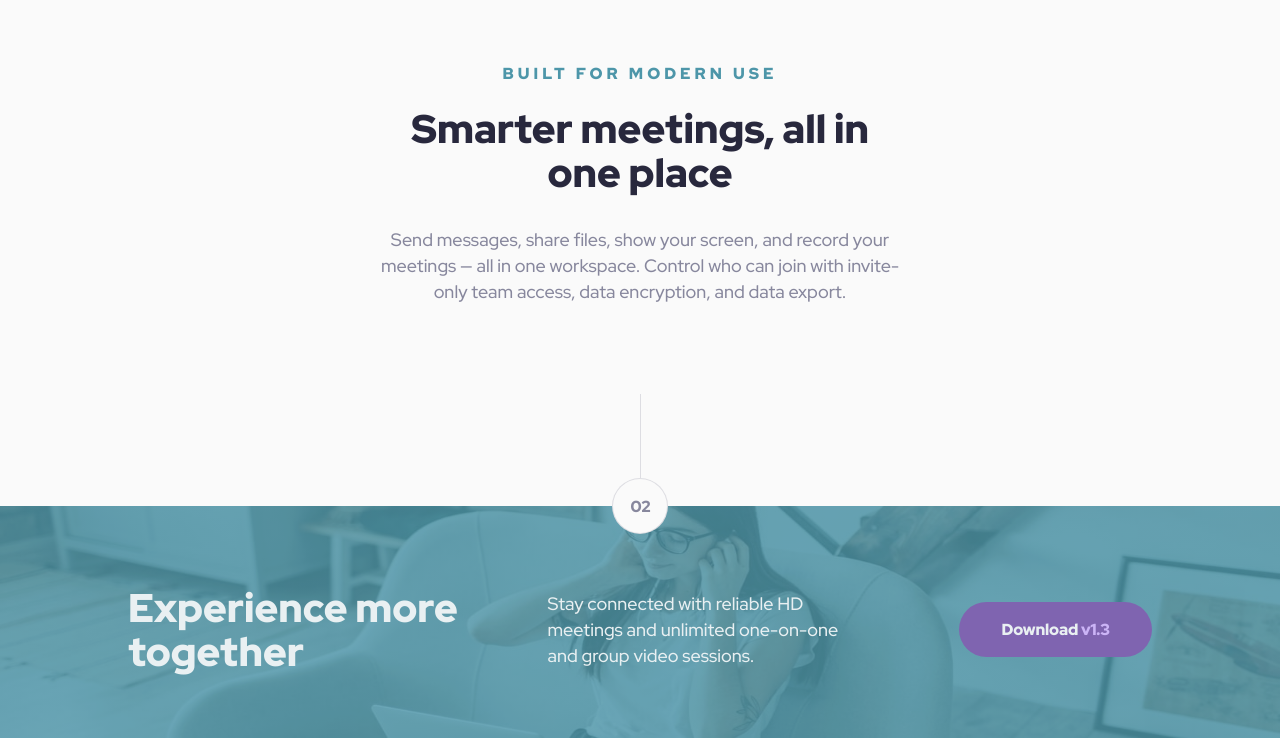
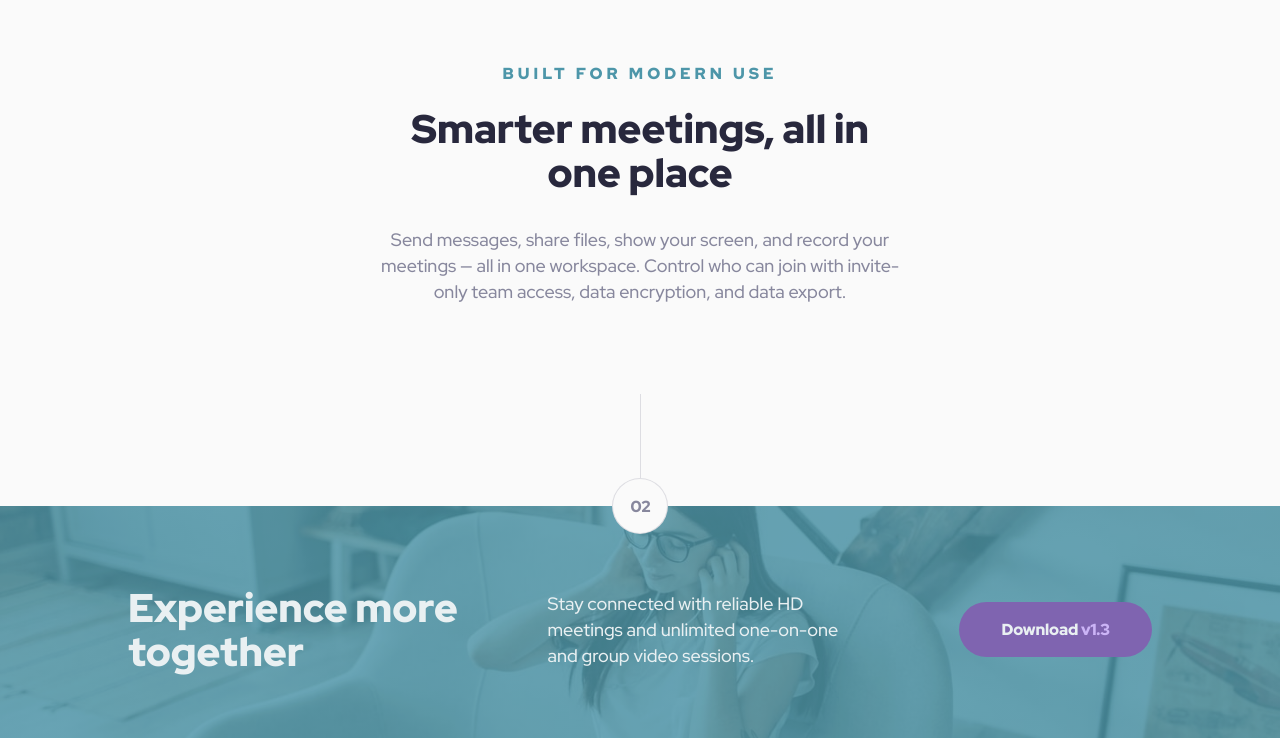
Before and after one commit to nikoescobal/fem-meet-landing-page, a website built with Parcel: page src/index.html in a window 1280 px wide. Shown: the part 1030-1768 px from the top of the page. Built offline with nearby package versions, Linux system fonts and the light colour scheme.

Commit message:
Update background size cover for footer

```diff
--- a/src/scss/main.scss
+++ b/src/scss/main.scss
@@ -466,6 +466,8 @@
           rgba(77, 150, 169, 0.8)
         ),
         url('../assets/tablet/image-footer.jpg');
+      background-repeat: no-repeat;
+      background-size: cover;
     }
 
     @include lg {
@@ -475,7 +477,8 @@
           rgba(77, 150, 169, 0.8)
         ),
         url('../assets/desktop/image-footer.jpg');
-      background-repeat: round;
+      background-repeat: no-repeat;
+      background-size: cover;
     }
 
     #footer-text {
```
Also changed, not shown: 4 other files.
